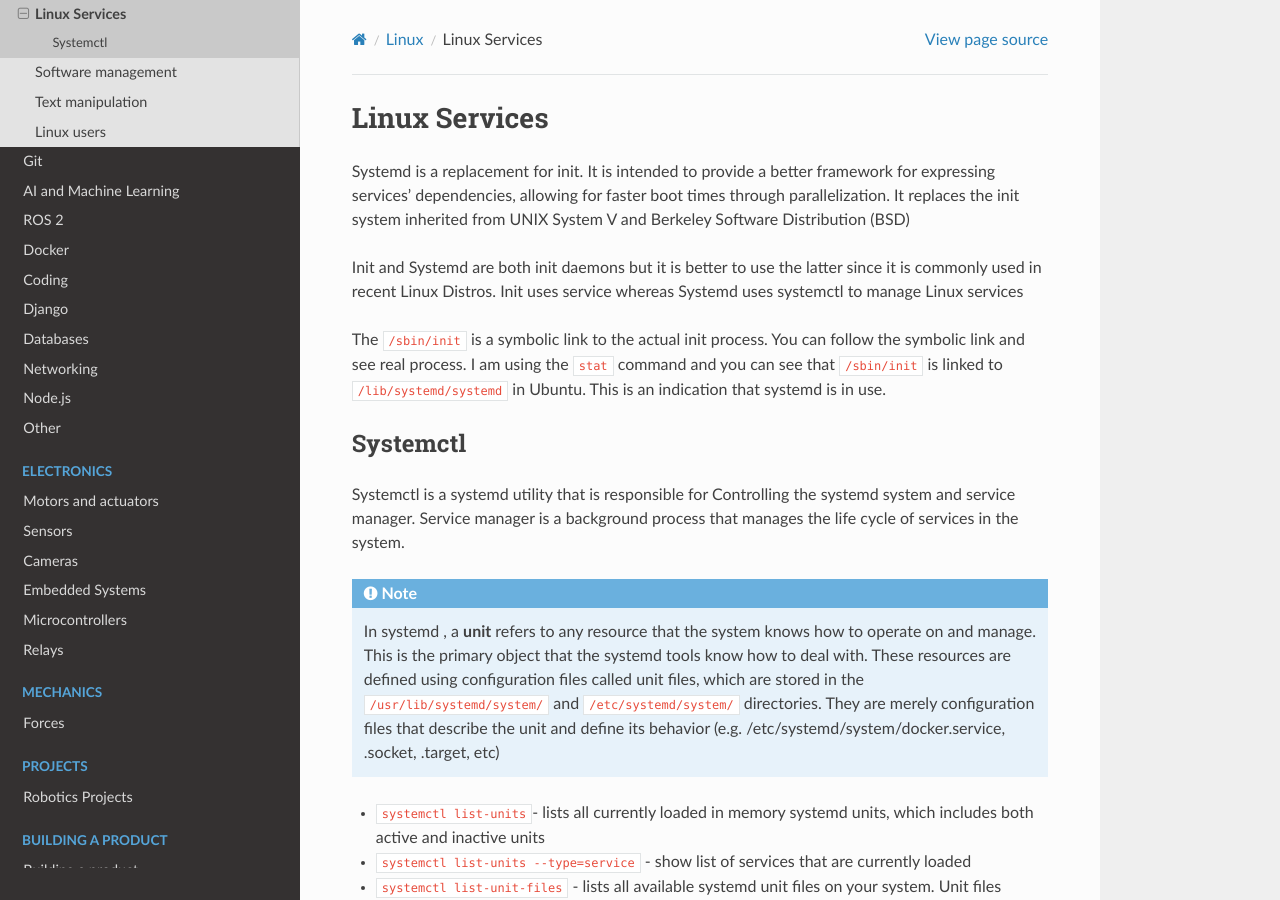
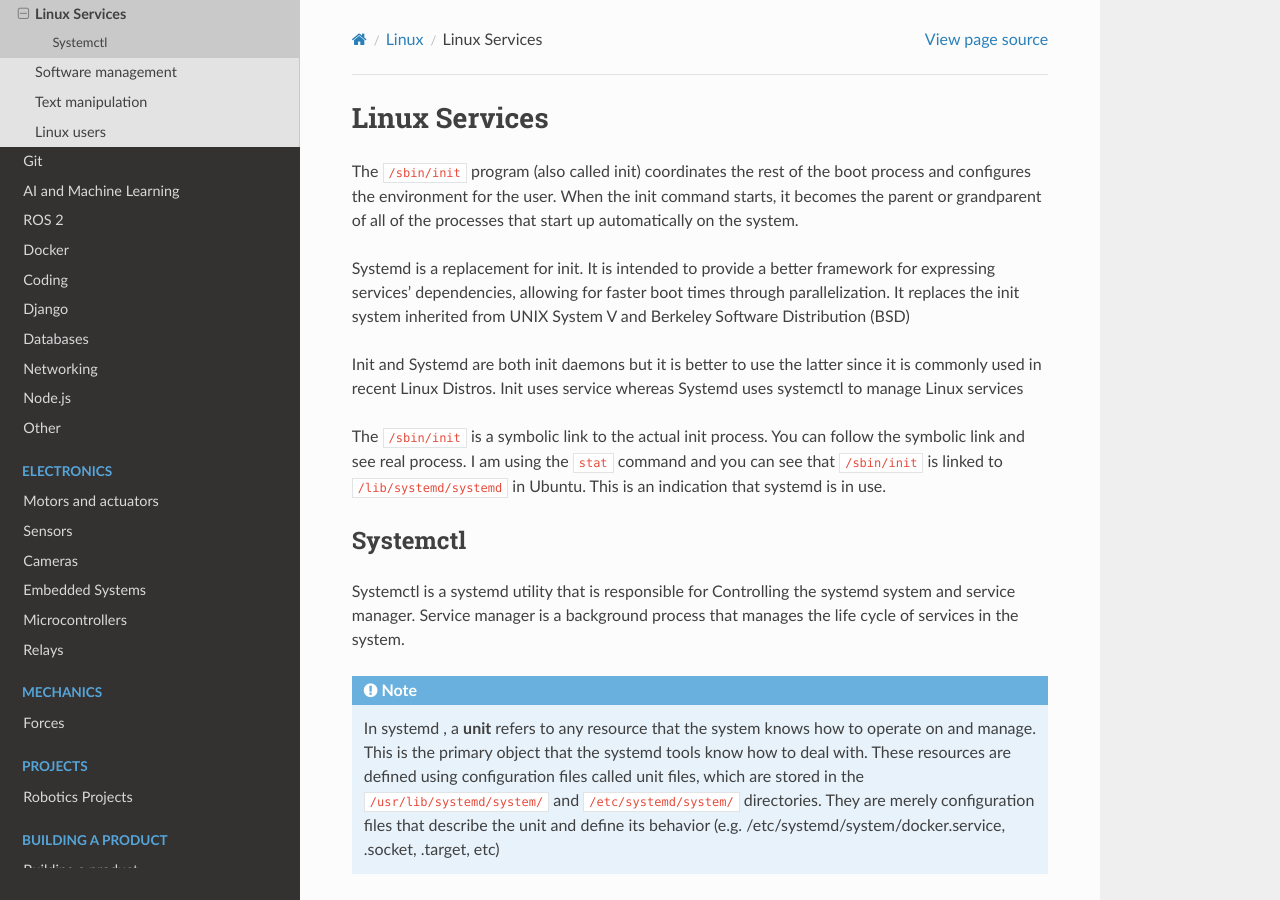
Before and after one commit to jevgenik/manuals, a Sphinx documentation site: the page built from source/files/software/linux/services.rst, in a window 1280 px wide and 900 px high. Built offline with Sphinx 7.4.7 and the Read the Docs theme 2.0.0, drawn with Linux system fonts in a browser that asks for light colours.

Commit message:
added linux services

```diff
--- a/source/files/software/linux/services.rst
+++ b/source/files/software/linux/services.rst
@@ -1,6 +1,9 @@
 ==============
 Linux Services
 ==============
+
+The ``/sbin/init`` program (also called init) coordinates the rest of the boot process and configures the environment for the user.
+When the init command starts, it becomes the parent or grandparent of all of the processes that start up automatically on the system.
 
 Systemd is a replacement for init. It is intended to provide a better framework for expressing services' dependencies,
 allowing for faster boot times through parallelization. It replaces the init system inherited from UNIX System V and Berkeley
```
